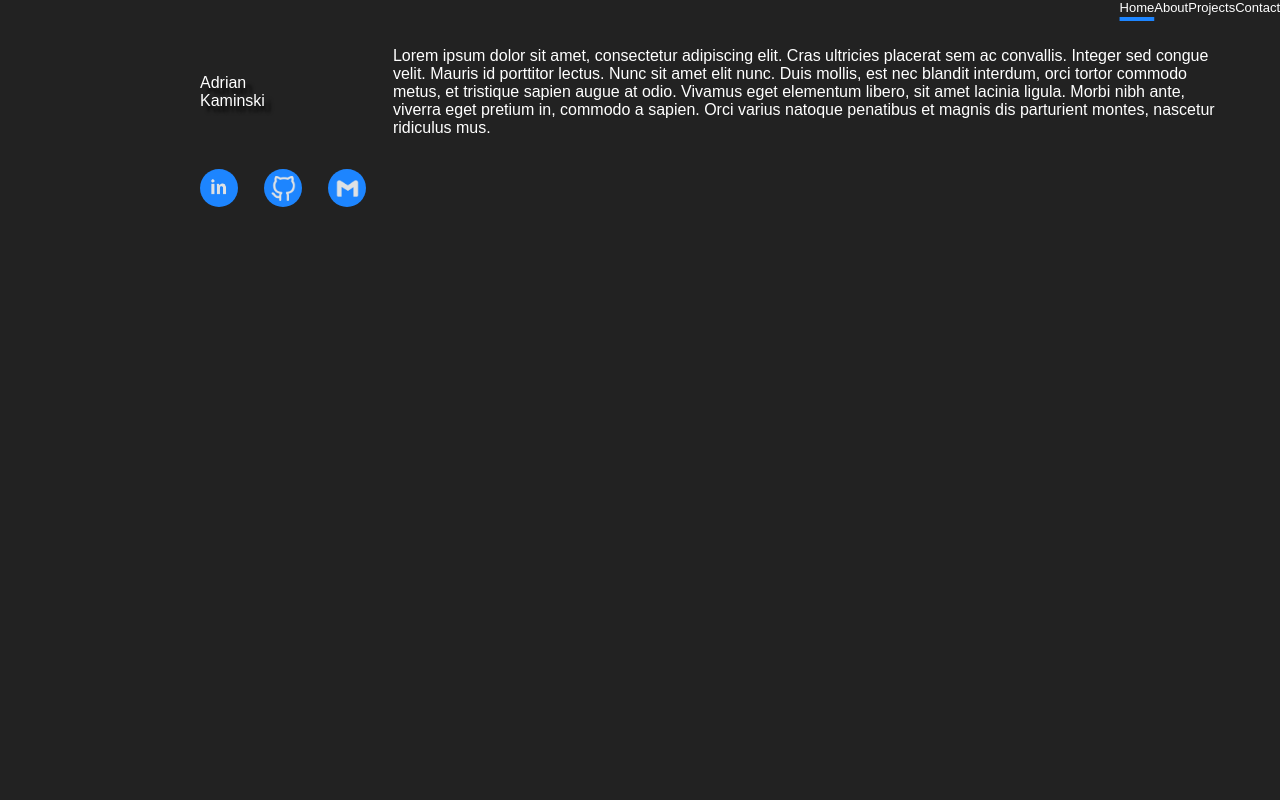
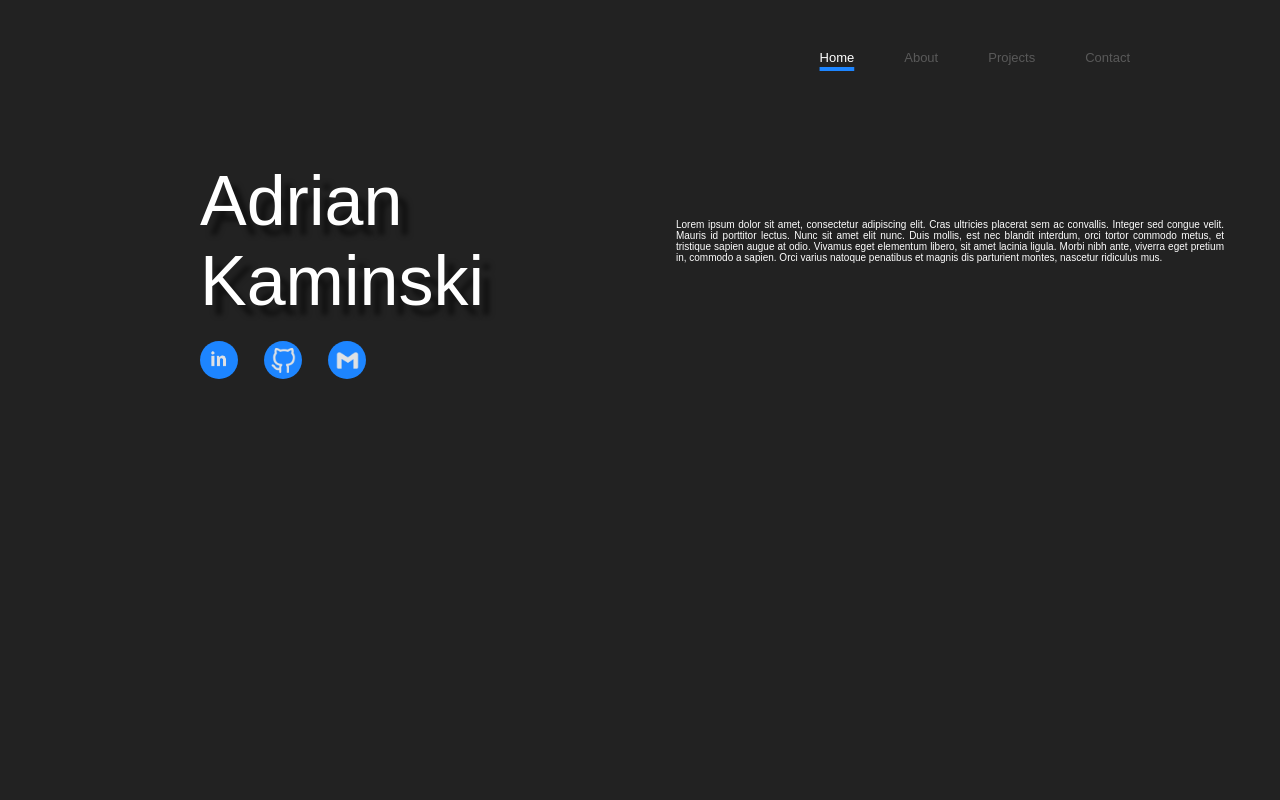
Before and after one commit to akaminski07/Portfolio, a plain HTML site: page index.html in a window 1280 px wide. Shown: the top 800 px of the page. Drawn offline with Linux system fonts and the light colour scheme; a web font is replaced by a local one.

Commit message:
Fixed repository bug

```diff
--- a/css/style.css
+++ b/css/style.css
@@ -11,41 +11,26 @@ body {
     width: 80vw;
     height: fit-content;
     align-items: center;
-<<<<<<< HEAD
     margin-top: 40px;
 
 
-=======
-    margin-top: 5vh;
-    /*padding-left: 157px;*/
-    justify-content: space-between;
->>>>>>> 09c60b3e21b471bc74816b9476e3b275e332117f
 }
 
 .bigText {
     display: flex;
     justify-content: flex-start;
-<<<<<<< HEAD
     font-size: 70px;
     text-shadow: 10px 10px 5px rgba(0, 0, 0, 0.5);
-=======
-    font-size: 6vw;
-    text-shadow: 0.5vw 0.5vw 0.25vw rgba(0, 0, 0, 0.75);
->>>>>>> 09c60b3e21b471bc74816b9476e3b275e332117f
     height: fit-content;
 }
 
 #navbar {
     display: flex;
     justify-content: flex-end;
-<<<<<<< HEAD
     padding-right: 100px;
     position: sticky;
     top: 0; /* Sticks to the top of the viewport */
     z-index: 1;
-=======
-    padding-right: 5vw;
->>>>>>> 09c60b3e21b471bc74816b9476e3b275e332117f
 }
 
 #navbar ul {
@@ -56,17 +41,9 @@ body {
 }
 
 #navbar li {
-<<<<<<< HEAD
     margin: 50px 50px 40px 0;
     list-style-type: none;
     font-size: 13px;
-=======
-    margin: 10vh 4vw 6.5vh 0;
-}
-
-#navbar li a {
-    font-size: 1vw;
->>>>>>> 09c60b3e21b471bc74816b9476e3b275e332117f
     text-decoration: none;
     text-decoration-color: #222222;
     color: rgba(255, 255, 255, 0.25);
@@ -92,13 +69,8 @@ body {
 
 .introduction {
     justify-content: flex-end;
-<<<<<<< HEAD
     font-size: 10px;
     margin-left: 15vw;
-=======
-    font-size: 0.85vw;
-    margin-left: 10vw;
->>>>>>> 09c60b3e21b471bc74816b9476e3b275e332117f
     text-align: justify;
 }
 
@@ -107,7 +79,7 @@ body {
     width: fit-content;
     height: fit-content;
     justify-content: space-between;
-    margin-top: 2vh;
+    margin-top: 20px;
     gap: 2vw;
 }
 
```
Also changed, not shown: index.html (+1 -1 lines), js/main.js (line endings or trailing spaces).
